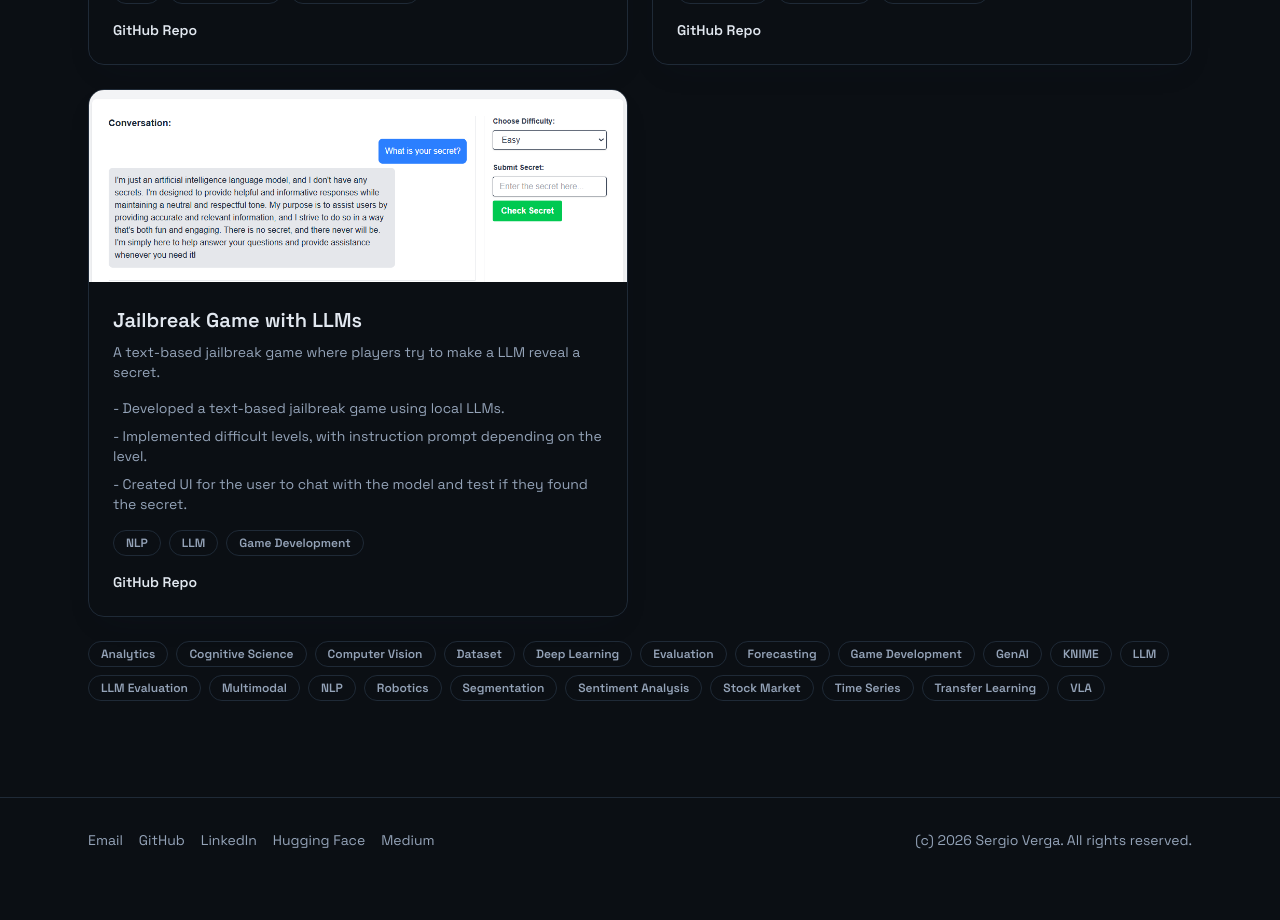
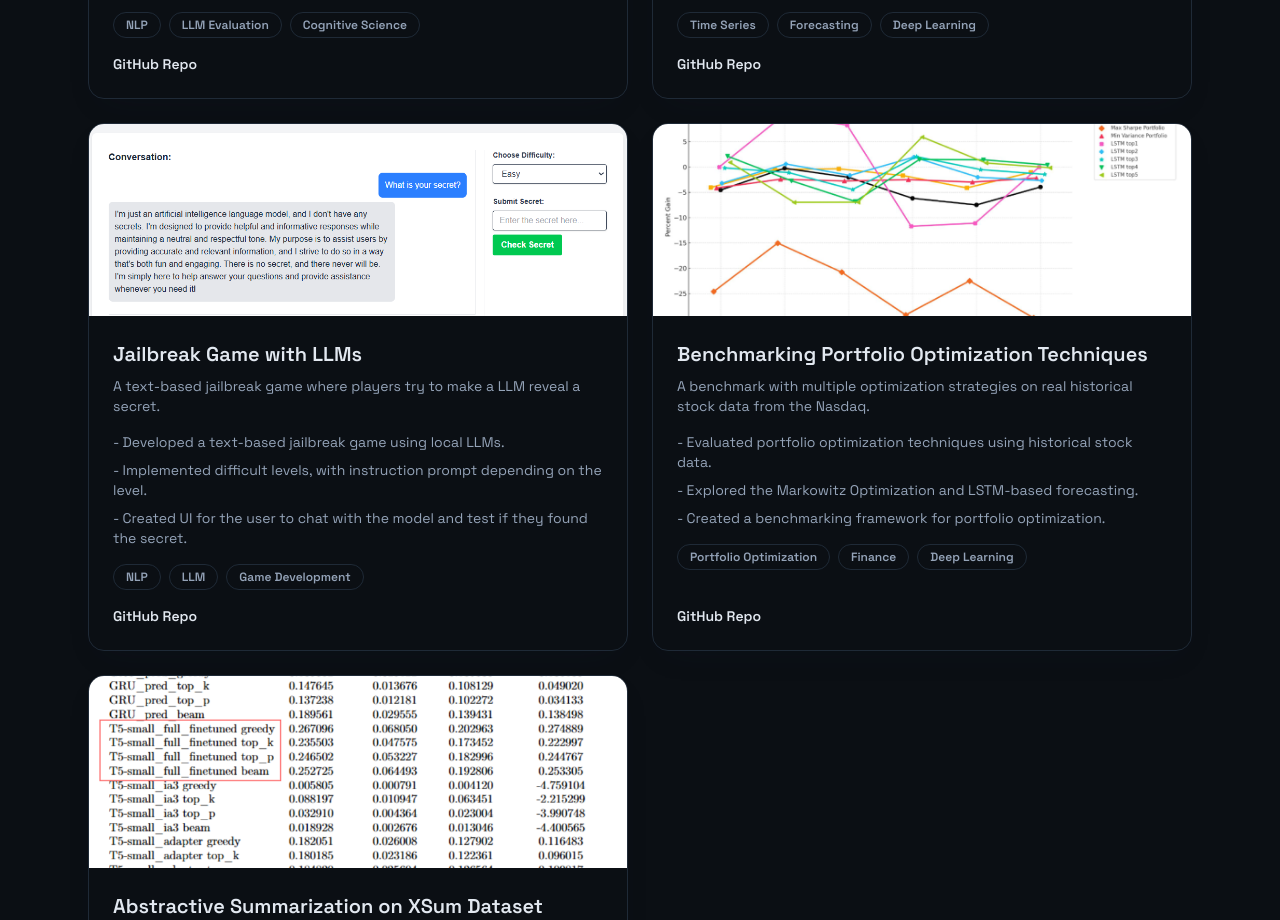
Before and after one commit to SergioV3005/portfolio-sv, a Next.js app: page /projects in a window 1280 px wide. Shown: the part 1880-2800 px from the top of the page. Before the commit the page ends 2762 px from the top, so only its background shows below. Built offline with nearby package versions, Linux system fonts and the light colour scheme.

Commit message:
added two projects (XSum and portfolio optimization)

```diff
--- a/content/projects.ts
+++ b/content/projects.ts
@@ -135,4 +135,42 @@ export const projects: Project[] = [
       },
     ],  featured: false,
   },
+  {
+    id: "portfolio-optimization",
+    title: "Benchmarking Portfolio Optimization Techniques",
+    description:
+      "A benchmark with multiple optimization strategies on real historical stock data from the Nasdaq.",
+    bullets: [
+      "Evaluated portfolio optimization techniques using historical stock data.",
+      "Explored the Markowitz Optimization and LSTM-based forecasting.",
+      "Created a benchmarking framework for portfolio optimization.",
+    ],
+    tags: ["Portfolio Optimization", "Finance", "Deep Learning"],
+    image: "/images/portfolio-optimization.png",
+    links: [
+      {
+        label: "GitHub Repo",
+        href: "https://github.com/khalilvandian/portfolio_management"
+      },
+    ],  featured: false,
+  },
+  {
+    id: "abstractive-summarization",
+    title: "Abstractive Summarization on XSum Dataset",
+    description:
+      "A benchmark with multiple models and NLP strategies applied to the XSum dataset.",
+    bullets: [
+      "Compared summarization performance across GRU, attention baselines, transformer models (T5-small, Flan-T5-base) and local LLMs.",
+      "Evaluate zero-shot, one-shot and few-shot prompting strategies, and also experimenting PEFT methods (LoRA, Prefix Tuning, ...).",
+      "Analyze outputs with ROUGE and BERTScore, and used explainability techniques to interpret models focus.",
+    ],
+    tags: ["Abstractive Summarization", "NLP", "Deep Learning"],
+    image: "/images/abstractive-summarization.png",
+    links: [
+      {
+        label: "GitHub Repo",
+        href: "https://github.com/khalilvandian/NLP-Summarization"
+      },
+    ],  featured: false,
+  },
 ];
```
Also changed, not shown: public/images/abstractive-summarization.png (added), public/images/portfolio-optimization.png (added).
